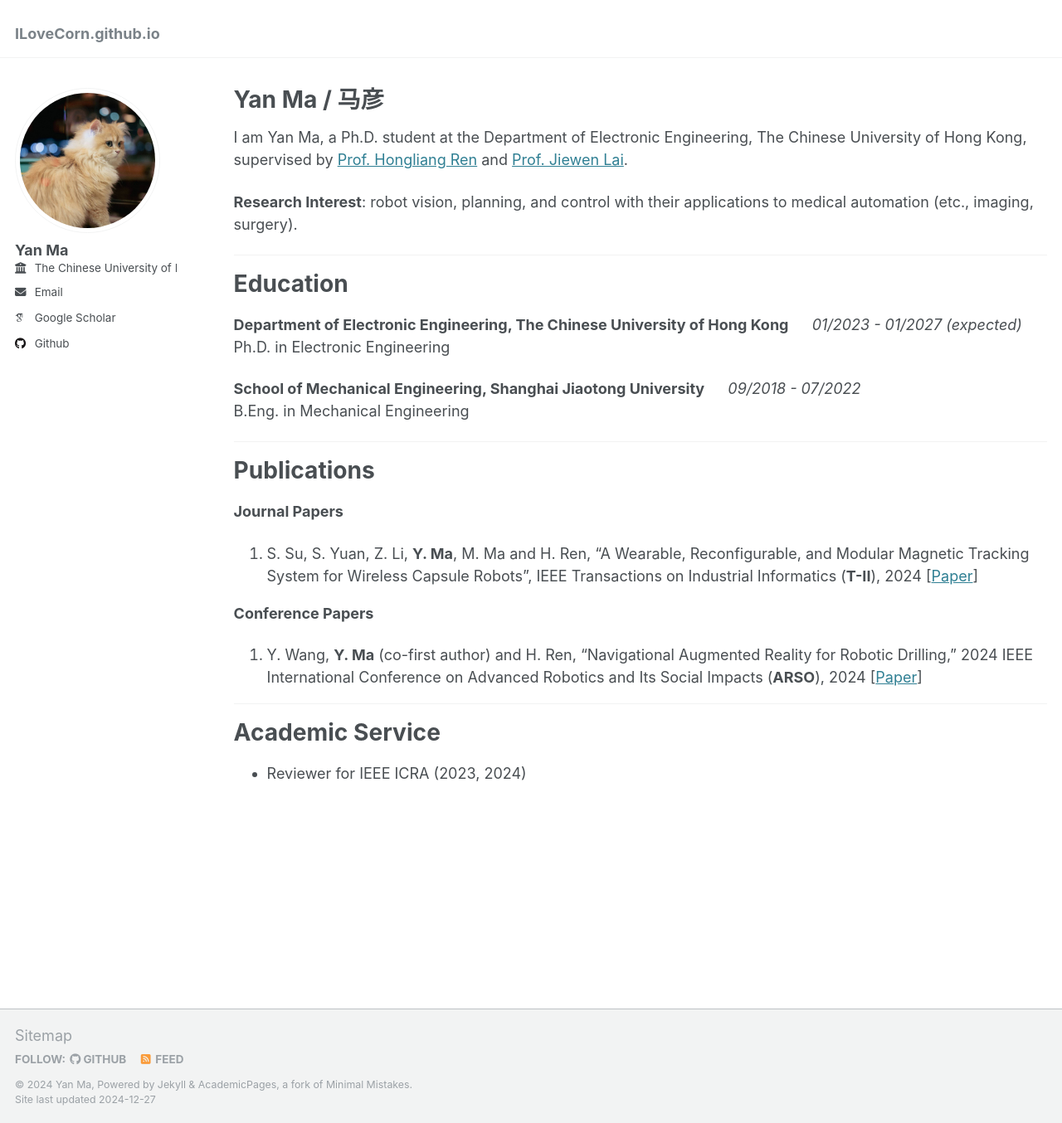
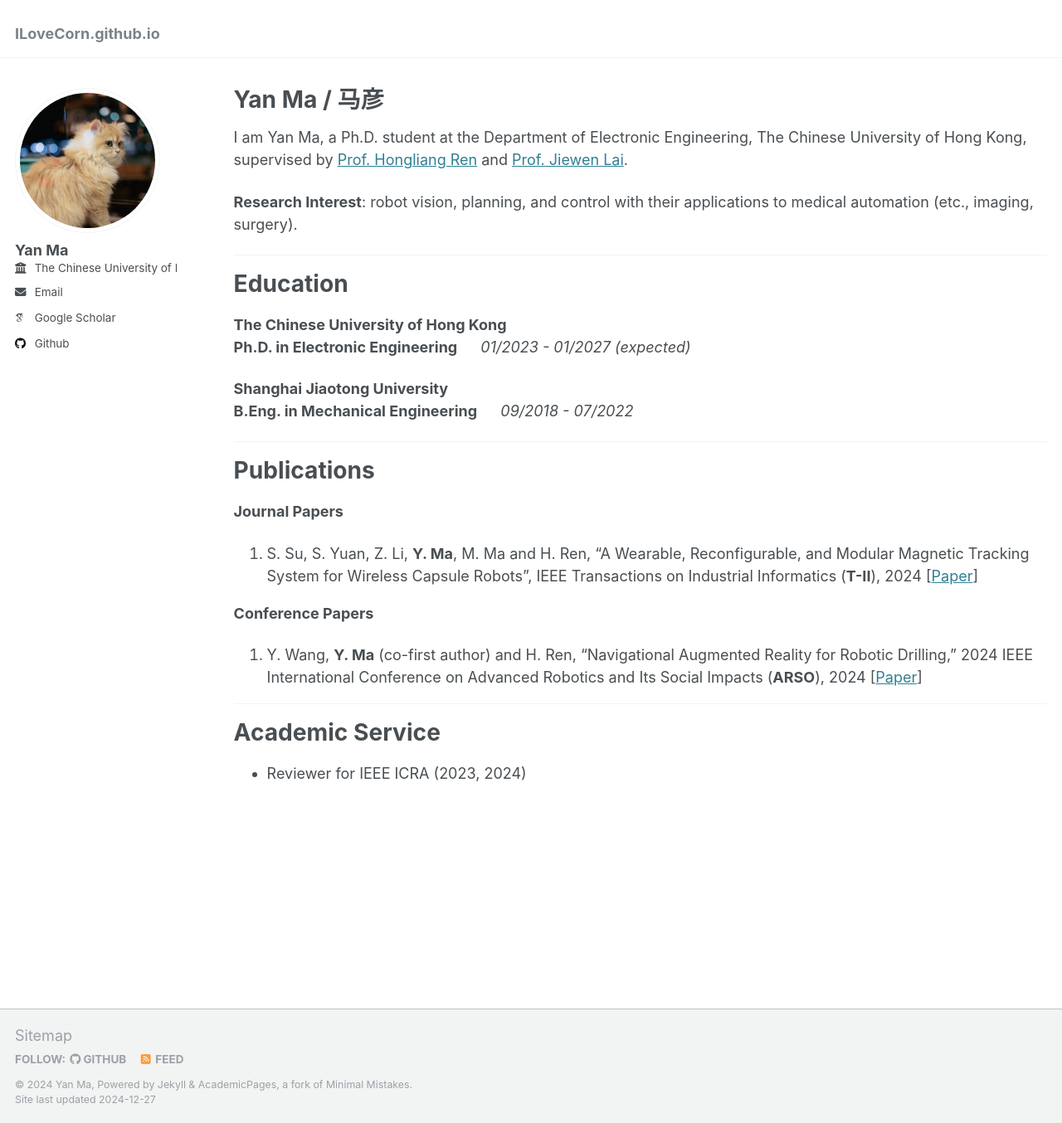
Before and after one commit to ILoveCorn/ILoveCorn.github.io, a Jekyll site: the page built from _pages/about.md, in a window 1280 px wide and 1354 px high. Shown: the whole window at 83% size. Built offline with Jekyll 4.4.1, drawn with Linux system fonts in a browser that asks for light colours; some web fonts are replaced.

Commit message:
Update about.md

```diff
--- a/_pages/about.md
+++ b/_pages/about.md
@@ -17,11 +17,11 @@ I am Yan Ma, a Ph.D. student at the Department of Electronic Engineering, The Ch
 
 # Education
 
-**Department of Electronic Engineering, The Chinese University of Hong Kong** &emsp; _01/2023 - 01/2027 (expected)_
-Ph.D. in Electronic Engineering
+**The Chinese University of Hong Kong**
+**Ph.D. in Electronic Engineering** &emsp; _01/2023 - 01/2027 (expected)_
 
-**School of Mechanical Engineering, Shanghai Jiaotong University** &emsp; _09/2018 - 07/2022_
-B.Eng. in Mechanical Engineering
+**Shanghai Jiaotong University**
+**B.Eng. in Mechanical Engineering** &emsp; _09/2018 - 07/2022_
 
 ---
 
```
